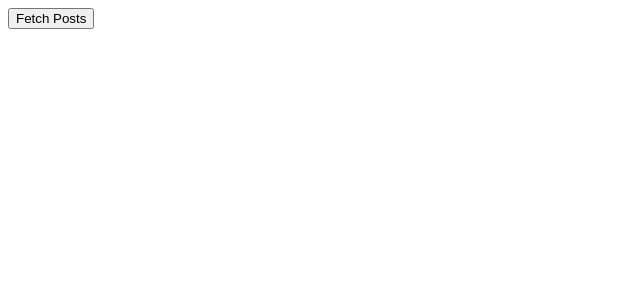
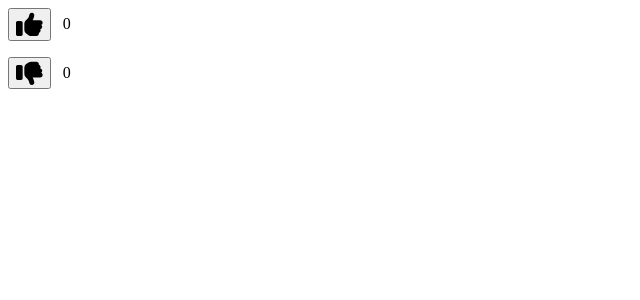
Before and after one commit to PraveenD-0/React, a React (Vite) app: page / in a window 1280 px wide. Shown: the top 300 px of the page, without its empty margins (0-640 px from the left). Built offline with nearby package versions, Linux system fonts and the light colour scheme.

Commit message:
like & unlike button counters

```diff
--- a/package.json
+++ b/package.json
@@ -10,6 +10,9 @@
     "preview": "vite preview"
   },
   "dependencies": {
+    "@fortawesome/fontawesome-svg-core": "^6.5.1",
+    "@fortawesome/free-solid-svg-icons": "^6.5.1",
+    "@fortawesome/react-fontawesome": "^0.2.0",
     "axios": "^1.6.2",
     "react": "^18.2.0",
     "react-dom": "^18.2.0",
--- a/src/App.jsx
+++ b/src/App.jsx
@@ -1,38 +1,24 @@
-import axios from 'axios';
-import React from 'react';
 
-/*
-  axios:
-    axios is a library that helps us to make http requests.
-    It returns a promise.
-    axios will internally use fetch api to make http requests.
-
-  we can handle axios calls in two ways:
-    1. using async await -> asynchronous (but internally it is synchronous because of await keyword)
-    2. using then and catch -> synchronous
-
-  synchronous: the statements are executed line by line.
-  asynchronous: the statements are not executed line by line or in the background one by one.
-
-  to install: npm install axios
-*/
+import { faThumbsDown, faThumbsUp } from '@fortawesome/free-solid-svg-icons';
+import { FontAwesomeIcon } from '@fortawesome/react-fontawesome';
+import React, { useState } from 'react';
 
 function App() {
 
-  const fetchPosts = () => {
-    axios.get('https://jsonplaceholder.typicode.com/posts')
-      .then((response) => {
-        console.log(response.data);
-        ;
-      })
-      .catch((error) => {
-        console.log('error fetching posts...', error);
-      })
-  }
+  const [like, setLike] = useState(0);
+  const [dislike, setDislike] = useState(0);
 
   return (
     <div>
-      <button onClick={fetchPosts}>Fetch Posts</button>
+      <div>
+        <button onClick={() => setLike(like + 1)}>{<FontAwesomeIcon icon={faThumbsUp} size='2xl'/>}</button>
+        &nbsp;&nbsp;&nbsp;<span>{ like }</span>
+      </div>
+      <p></p>
+      <div>
+        <button onClick={() => setDislike(dislike + 1)}>{<FontAwesomeIcon icon={faThumbsDown} size='2xl'/>}</button>
+        &nbsp;&nbsp;&nbsp;<span>{dislike}</span>
+      </div>
     </div>
   )
 }
```
Also changed, not shown: 1 other file (tests, documents, lock files or other folders).
